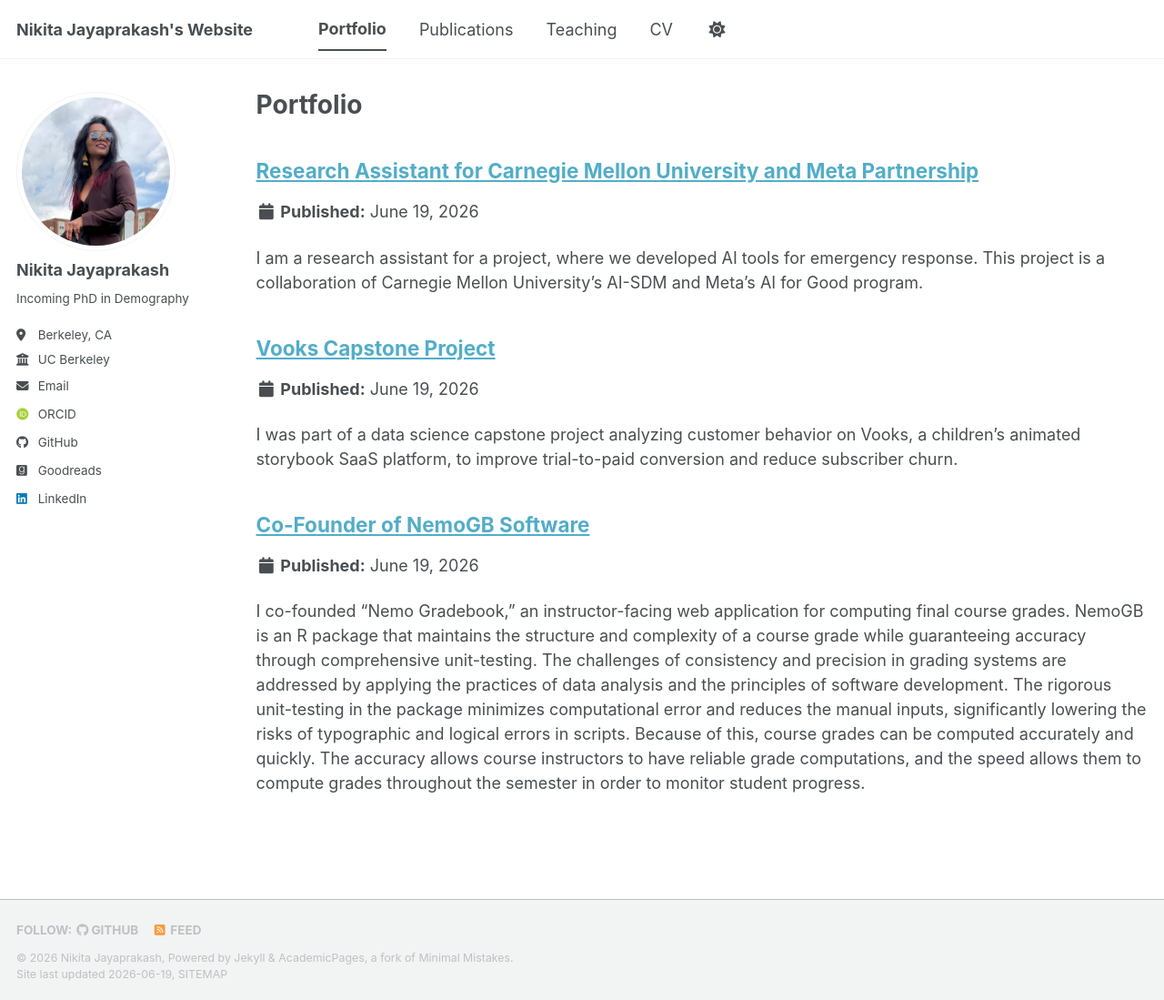
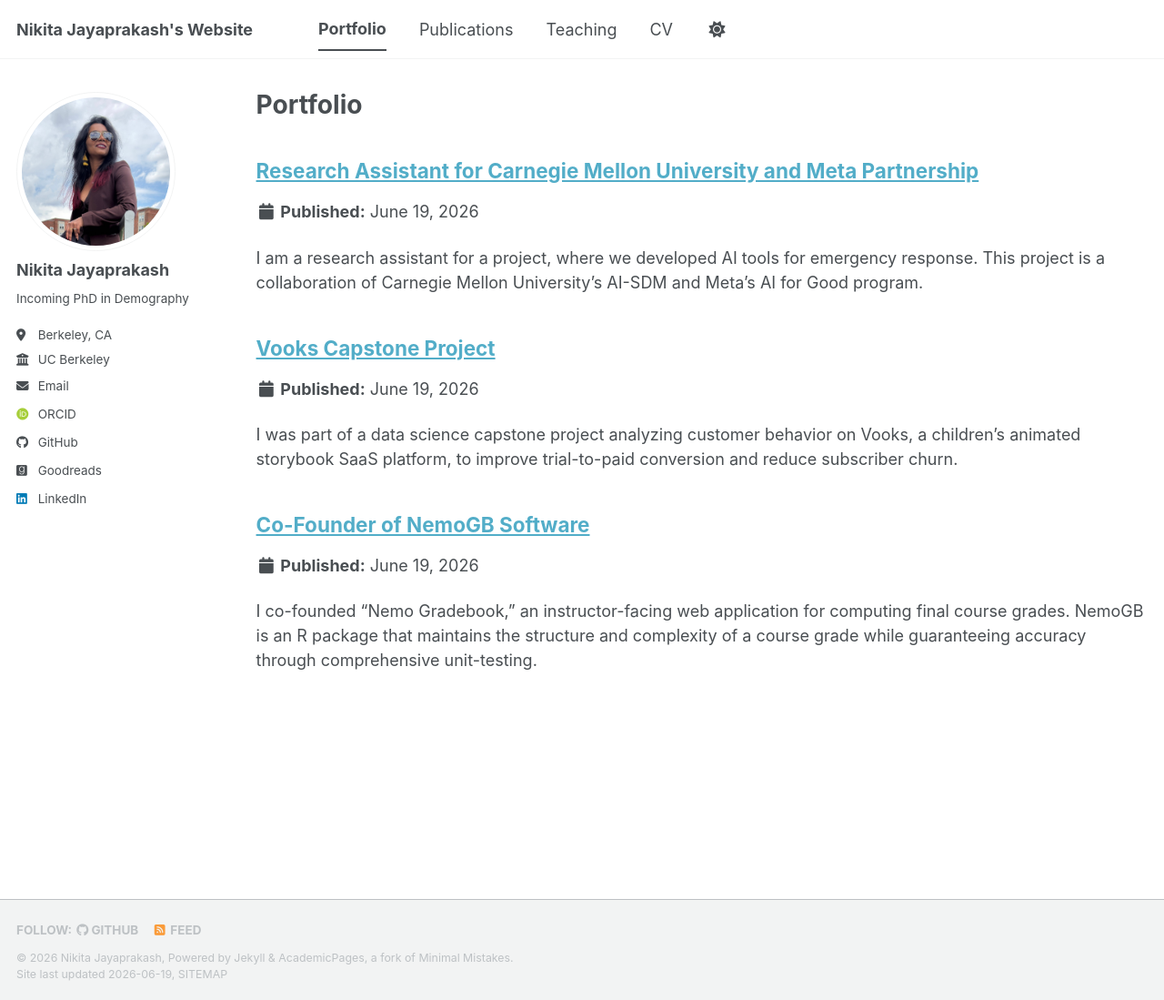
Before and after one commit to nikita-jaya/nikita-jaya.github.io, a Jekyll site: the page built from _pages/portfolio.html, in a window 1280 px wide and 1099 px high. Shown: the whole window at 91% size. Built offline with Jekyll 4.4.1, drawn with Linux system fonts in a browser that asks for light colours; some web fonts are replaced; a script bundle is joined from its source files by our own code; library files that are not in the unit come from our copies.

Commit message:
Update excerpt for NemoGB portfolio entry
Shortened the excerpt for the NemoGB portfolio entry while retaining key information about the application and its purpose.

```diff
--- a/_portfolio/2023-01-nemogb.md
+++ b/_portfolio/2023-01-nemogb.md
@@ -1,6 +1,6 @@
 ---
 title: "Co-Founder of NemoGB Software"
-excerpt: "I co-founded “Nemo Gradebook,” an instructor-facing web application for computing final course grades. NemoGB is an R package that maintains the structure and complexity of a course grade while guaranteeing accuracy through comprehensive unit-testing. The challenges of consistency and precision in grading systems are addressed by applying the practices of data analysis and the principles of software development. The rigorous unit-testing in the package minimizes computational error and reduces the manual inputs, significantly lowering the risks of typographic and logical errors in scripts. Because of this, course grades can be computed accurately and quickly. The accuracy allows course instructors to have reliable grade computations, and the speed allows them to compute grades throughout the semester in order to monitor student progress."
+excerpt: "I co-founded “Nemo Gradebook,” an instructor-facing web application for computing final course grades. NemoGB is an R package that maintains the structure and complexity of a course grade while guaranteeing accuracy through comprehensive unit-testing."
 collection: portfolio
 ---
 
```
